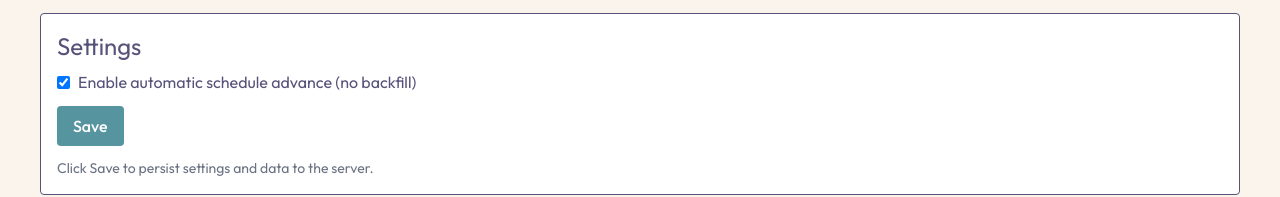
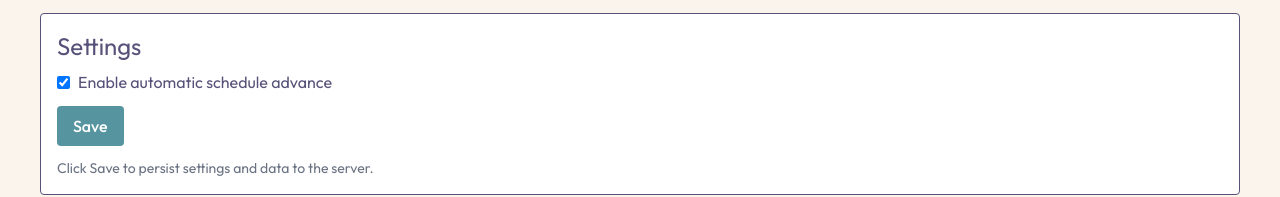
Before and after one commit to chaos-dotcom/hrt-tracker, a SvelteKit app: page /backup in a window 1280 px wide. Shown: the part 167-364 px from the top of the page. Built offline with nearby package versions, Linux system fonts and the light colour scheme.

Commit message:
no backfill

```diff
--- a/src/routes/backup/+page.svelte
+++ b/src/routes/backup/+page.svelte
@@ -82,7 +82,7 @@
 		<h2 class="text-2xl mb-2">Settings</h2>
 		<label class="flex items-center gap-2">
 			<input type="checkbox" bind:checked={s.enableAutoBackfill} />
-			<span>Enable automatic schedule advance (no backfill)</span>
+			<span>Enable automatic schedule advance</span>
 		</label>
 		<div class="flex items-center gap-3">
 			<button
```
